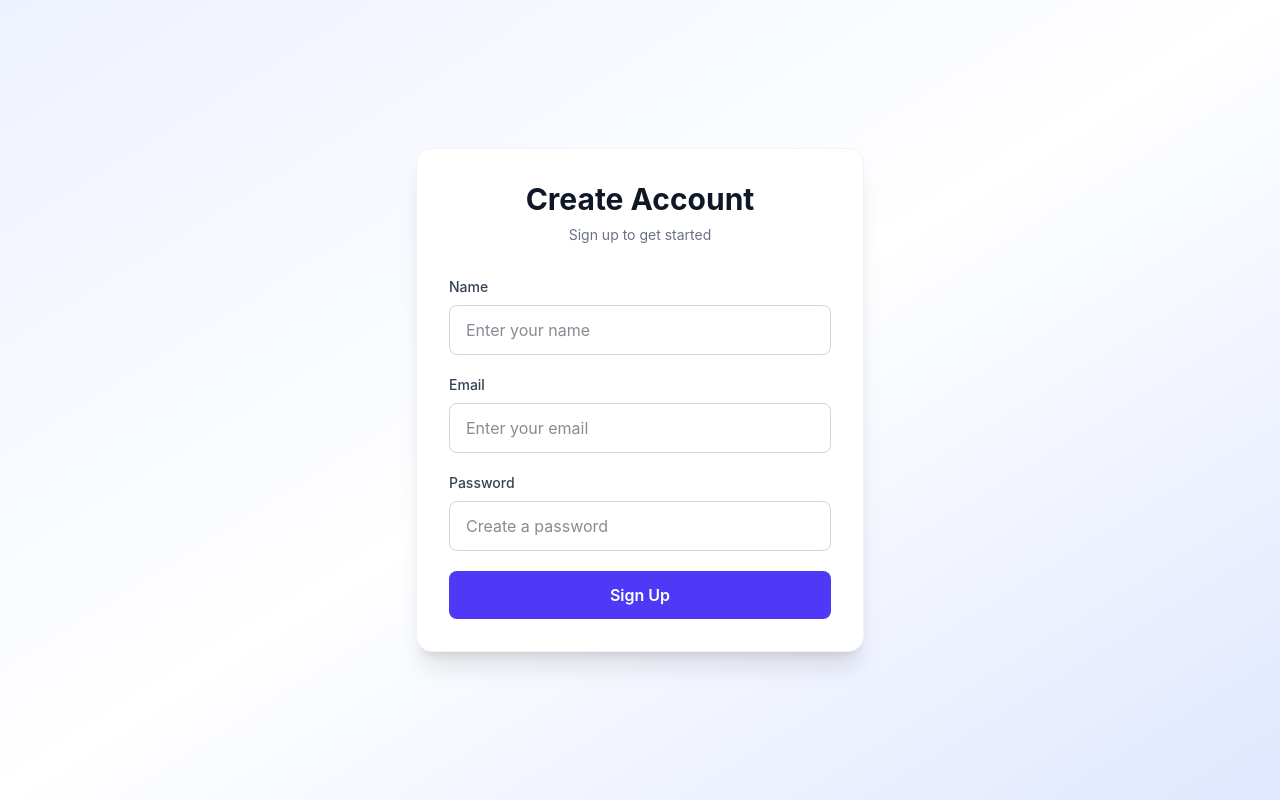
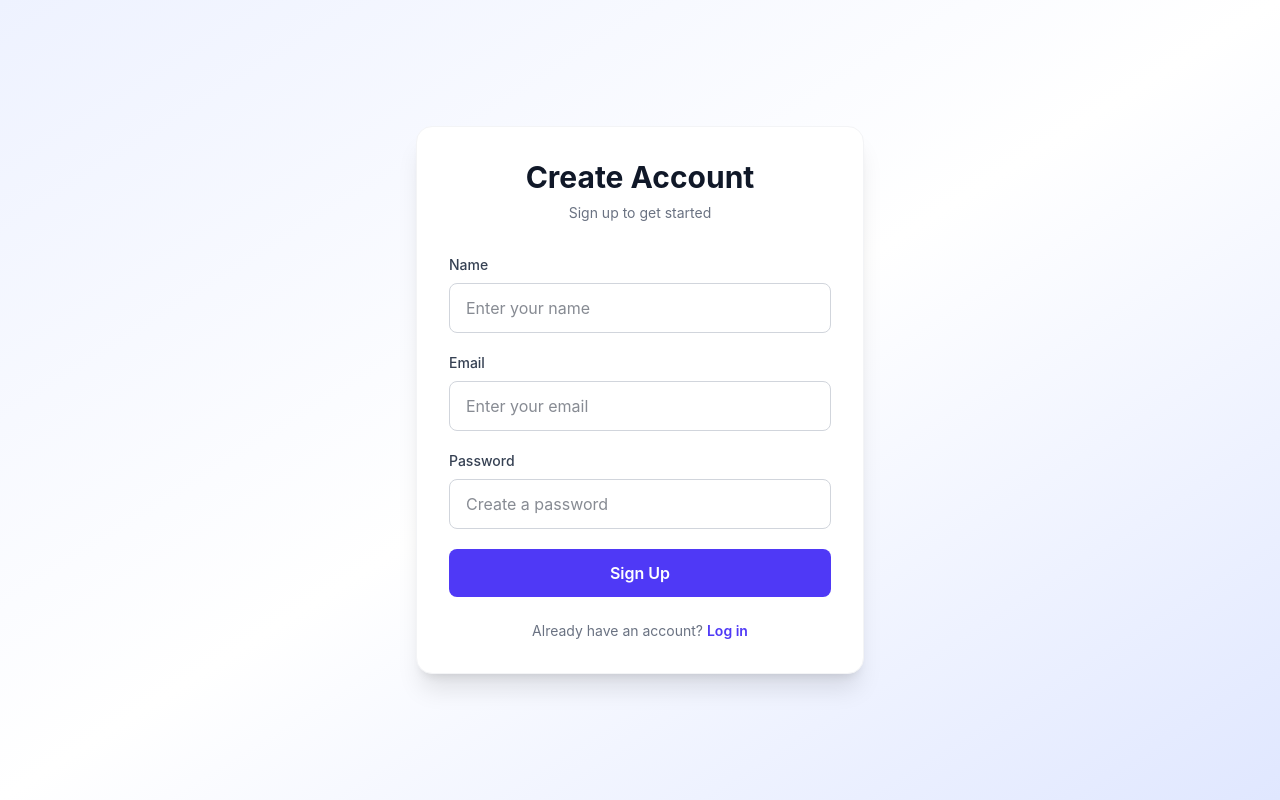
Before and after one commit to Shashank-Mengani/Developer-community-platform, a React (Vite) app in the folder frontend/: page /signup in a window 1280 px wide. Built offline with nearby package versions, Linux system fonts and the light colour scheme; no server answers.

Commit message:
Fix signup page

```diff
--- a/frontend/src/App.jsx
+++ b/frontend/src/App.jsx
@@ -6,7 +6,7 @@ import Home from "./pages/Home";
 import Signout from "./pages/Signout";
 import Profile from "./pages/Profile";
 import Notifications from "./pages/Notifications";
-import Explore from "./pages/Explore";
+import Questions from "./pages/Questions";
 import ProtectedRoute from "./components/ProtectedRoute";
 import Settings from "./pages/Settings";
 import Layout from "./layouts/Layout";
@@ -24,7 +24,7 @@ function App() {
 
                 <Route path="/signup" element={<Signup />} />
 
-                <Route path="/signin" element={<Login />} />
+                <Route path="/login" element={<Login />} />
 
                 <Route path="/signout" element={<Signout />} />
 
@@ -82,7 +82,7 @@ function App() {
                 <Route
                     path="/explore"
                     element={
-                            <Explore />
+                            <Questions />
                     }
                 />
 
--- a/frontend/src/components/BottomNav.jsx
+++ b/frontend/src/components/BottomNav.jsx
@@ -76,7 +76,7 @@ const BottomNav = () => {
                     </span>
 
                     <span>
-                        Explore
+                        Questions
                     </span>
                 </button>
 
--- a/frontend/src/pages/Signup.jsx
+++ b/frontend/src/pages/Signup.jsx
@@ -133,6 +133,20 @@ function Signup() {
           </button>
 
         </form>
+
+        {/* Log in Link */}
+        <div className="mt-6 text-center">
+          <p className="text-sm text-gray-500">
+            Already have an account?{" "}
+            <button
+              type="button"
+              onClick={() => navigate("/login")}
+              className="font-semibold text-indigo-600 hover:text-indigo-700 hover:underline"
+            >
+                Log in
+              </button>
+          </p>
+        </div>
       </div>
     </div>
   );
```
Also changed, not shown: frontend/src/pages/Questions.jsx (renamed from frontend/src/pages/Explore.jsx).
